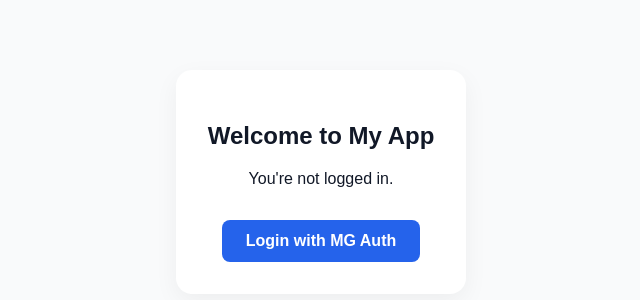
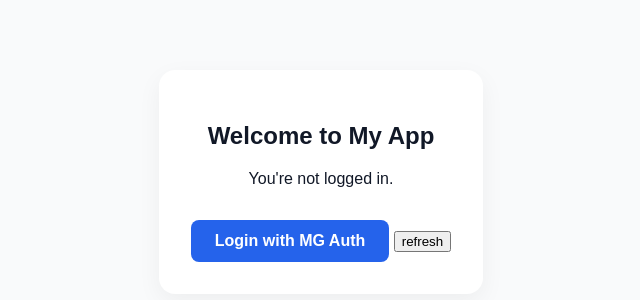
Before and after one commit to Magarevedant/Mg-Auth, a plain HTML site: page index.html in a window 1280 px wide. Shown: the part 226-526 px from the top of the page, without its empty margins (319-959 px from the left). Drawn offline with Linux system fonts and the light colour scheme.

Commit message:
Update index.html

```diff
--- a/index.html
+++ b/index.html
@@ -44,6 +44,7 @@
     <a href="https://mg-auth.onrender.com/page/%7B%22brand_name%22%3A%22Magare%22%2C%22brand_logo%22%3A%22https%3A%2F%2Fhollo.com%22%2C%22url%22%3A%22https%3A%2F%2Fmagarevedant.github.io%2FMg-Auth%22%7D" class="btn" id="login-btn" style="display: none;">
       Login with MG Auth
     </a>
+    <button onclick="waitUntilReady()">refresh</button>
   </div>
 
   <!-- ✅ Load SDK from CDN -->
@@ -56,6 +57,7 @@
       const loginBtn = document.getElementById("login-btn");
 
       const waitUntilReady = () => {
+        alert("starting update" + mgAuth.email);
         if (window.mgAuth?.email) {
           statusEl.textContent = "Logged in as: " + mgAuth.email;
         } else {
@@ -65,7 +67,7 @@
       };
 
       // Wait briefly to let SDK complete its async work
-      setTimeout(waitUntilReady, 1000);
+      setTimeout(waitUntilReady, 100);
     });
   </script>
 
```
